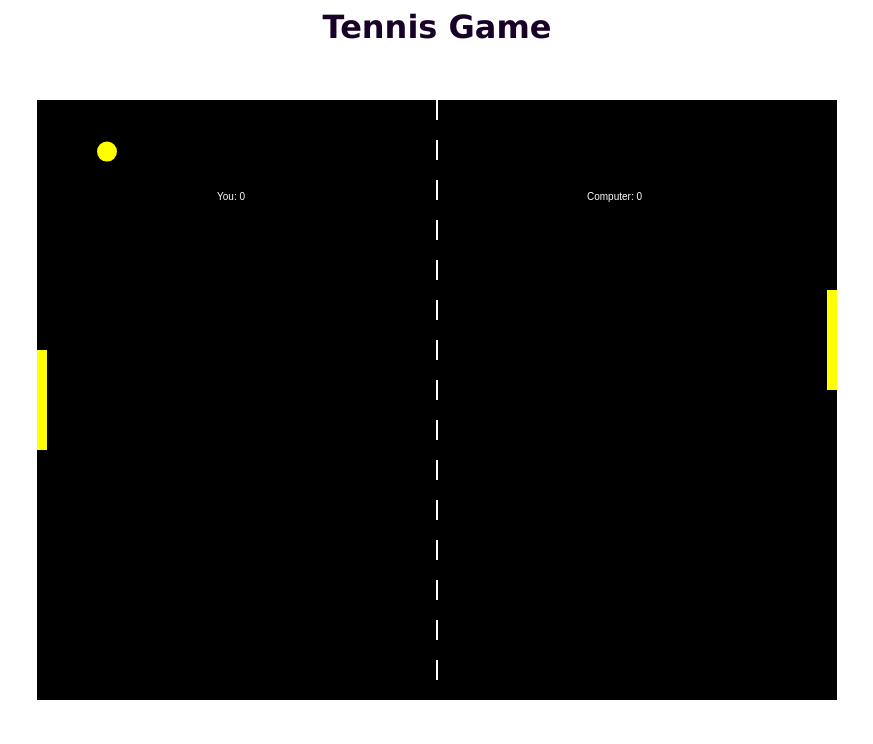
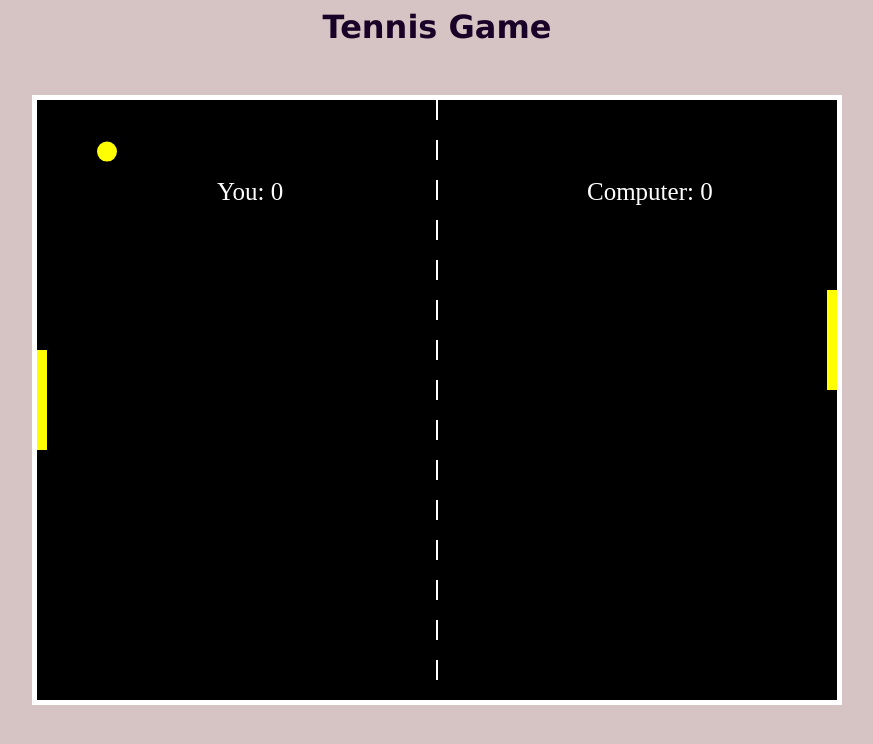
Before and after one commit to Neelima-git/Arcade-Classic, a plain HTML site: page index.html in a window 1280 px wide. Shown: the whole page, without its empty margins (203-1076 px from the left). Drawn offline with Linux system fonts and the light colour scheme.

Commit message:
Updated font

```diff
--- a/script.js
+++ b/script.js
@@ -5,6 +5,7 @@
         var ballY = 50;
         var ballSpeedX = 10;
         var ballSpeedY = 4;
+        var ballRadius = 10;
 
         var player1Score = 0;
         var player2Score = 0;
@@ -148,8 +149,8 @@
             drawNet();
 
 
-            canvasContext.fillText("You: " + player1Score, 180, 100);
-            canvasContext.fillText("Computer: "+ player2Score, canvas.width-250, 100);
+            fillText("You: " + player1Score, 180, 100);
+            fillText("Computer: "+ player2Score, canvas.width-250, 100);
 
             //this  is left player paddle
             colorRect(0,paddle1Y,PADDLE_THICKNESS,PADDLE_HEIGHT, 'yellow');
@@ -158,7 +159,7 @@
             colorRect(canvas.width-PADDLE_THICKNESS,paddle2Y,PADDLE_THICKNESS,PADDLE_HEIGHT, 'yellow');
 
             //draws the ball
-            colorCircle(ballX, ballY, 10, 'yellow');
+            colorCircle(ballX, ballY, ballRadius, 'yellow');
 
         }
 
@@ -173,3 +174,9 @@
             canvasContext.fillStyle = drawColor;
             canvasContext.fillRect(leftX, topY, width, height);
         }
+
+        function fillText(text,x,y){
+            canvasContext.fillStyle = "#FFF";
+            canvasContext.font = "25px serif";
+            canvasContext.fillText(text, x, y);
+        }
--- a/styles.css
+++ b/styles.css
@@ -1,4 +1,9 @@
+*{
+    background-color: rgb(214, 195, 195);
+}
+
 #canvasGame{
+    border: 5px solid #fff;
     position: absolute;
     top:0;
     bottom: 0;
```
